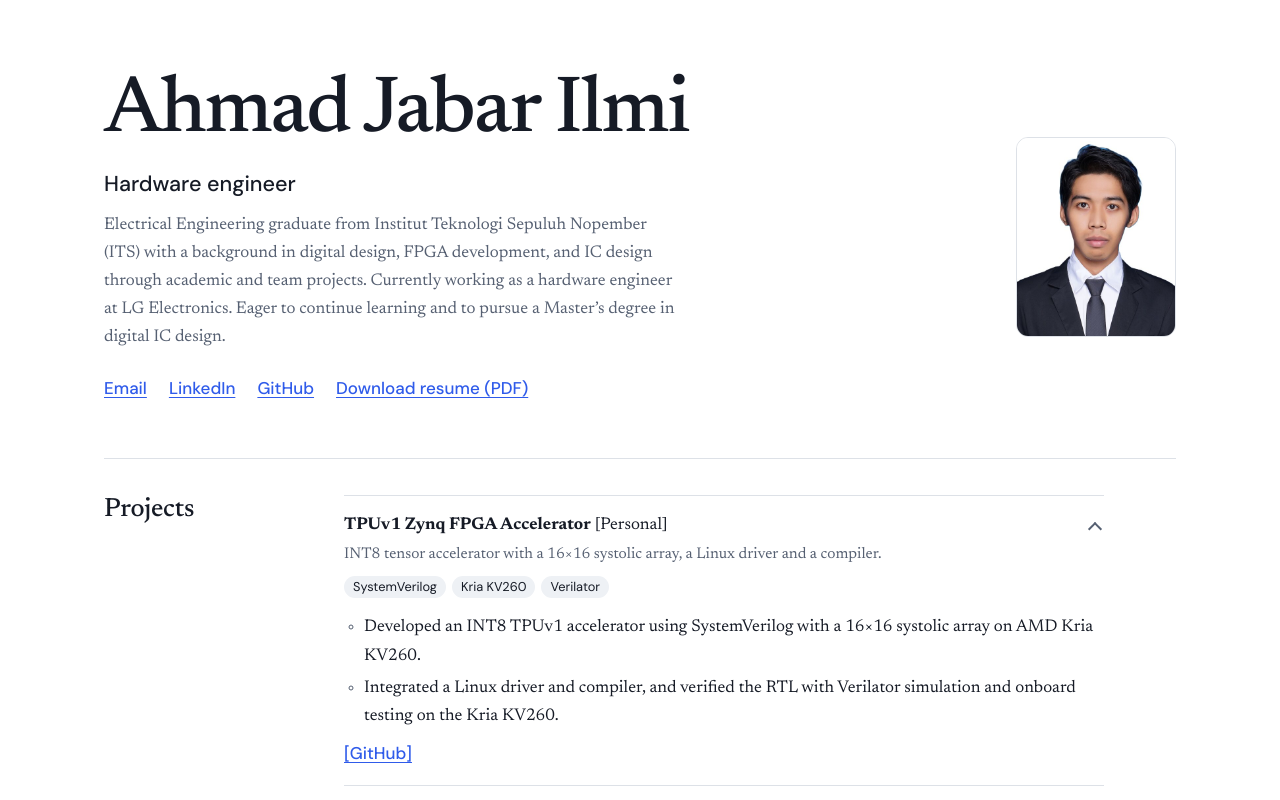
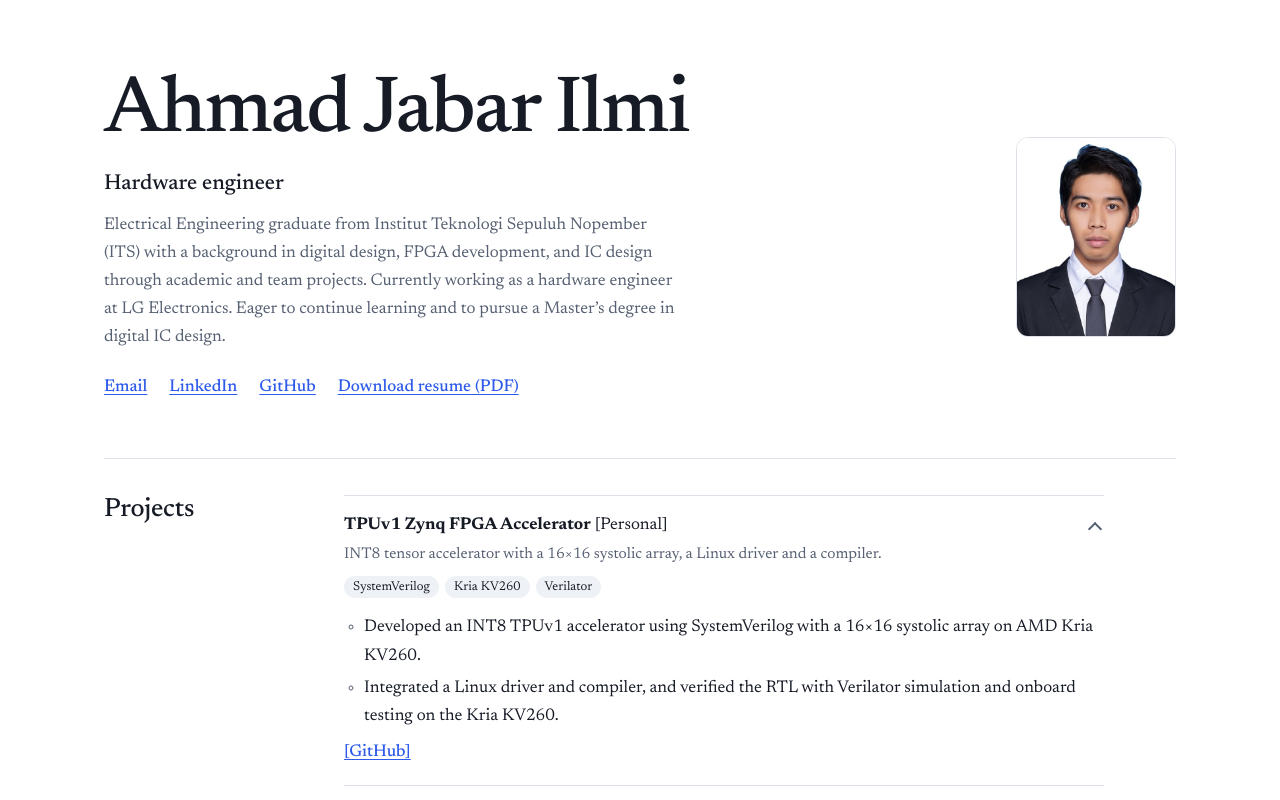
Before and after one commit to ilmiahmad/ilmiahmad.github.io, a Next.js app: page / in a window 1280 px wide. Shown: the top 800 px of the page. Built offline with nearby package versions, Linux system fonts and the light colour scheme.

Commit message:
Use one serif font for all text

```diff
--- a/src/app/globals.css
+++ b/src/app/globals.css
@@ -12,7 +12,7 @@
   color-scheme: light;
   --font-display: var(--font-serif), "Newsreader", Georgia, serif;
   --font-body: var(--font-serif), "Newsreader", Georgia, serif;
-  --font-ui: var(--font-ui-face), "DM Sans", system-ui, sans-serif;
+  --font-ui: var(--font-serif), "Newsreader", Georgia, serif;
 }
 
 * { box-sizing: border-box; }
--- a/src/app/layout.tsx
+++ b/src/app/layout.tsx
@@ -1,16 +1,10 @@
 import type { Metadata, Viewport } from "next";
-import { DM_Sans, Newsreader } from "next/font/google";
+import { Newsreader } from "next/font/google";
 import "./globals.css";
 
 const serif = Newsreader({
   subsets: ["latin"],
   variable: "--font-serif",
-  display: "swap",
-});
-
-const ui = DM_Sans({
-  subsets: ["latin"],
-  variable: "--font-ui-face",
   display: "swap",
 });
 
@@ -34,7 +28,7 @@ export const viewport: Viewport = {
 
 export default function RootLayout({ children }: { children: React.ReactNode }) {
   return (
-    <html lang="en" className={`${serif.variable} ${ui.variable}`}>
+    <html lang="en" className={`${serif.variable}`}>
       <body>{children}</body>
     </html>
   );
```
